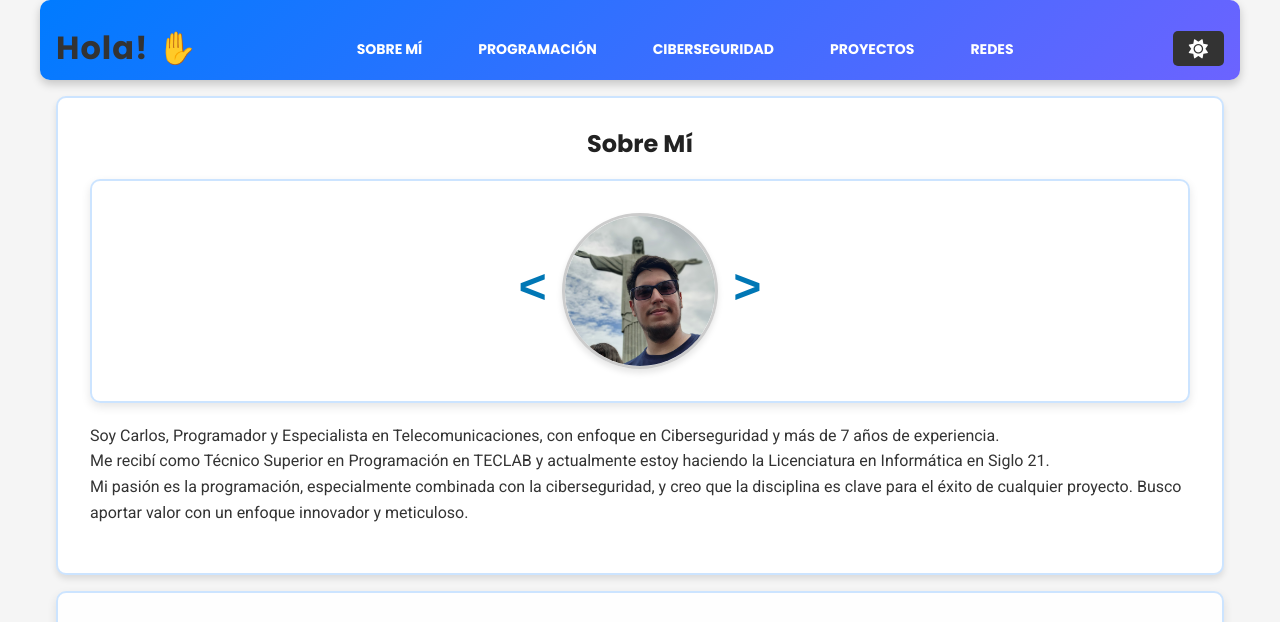
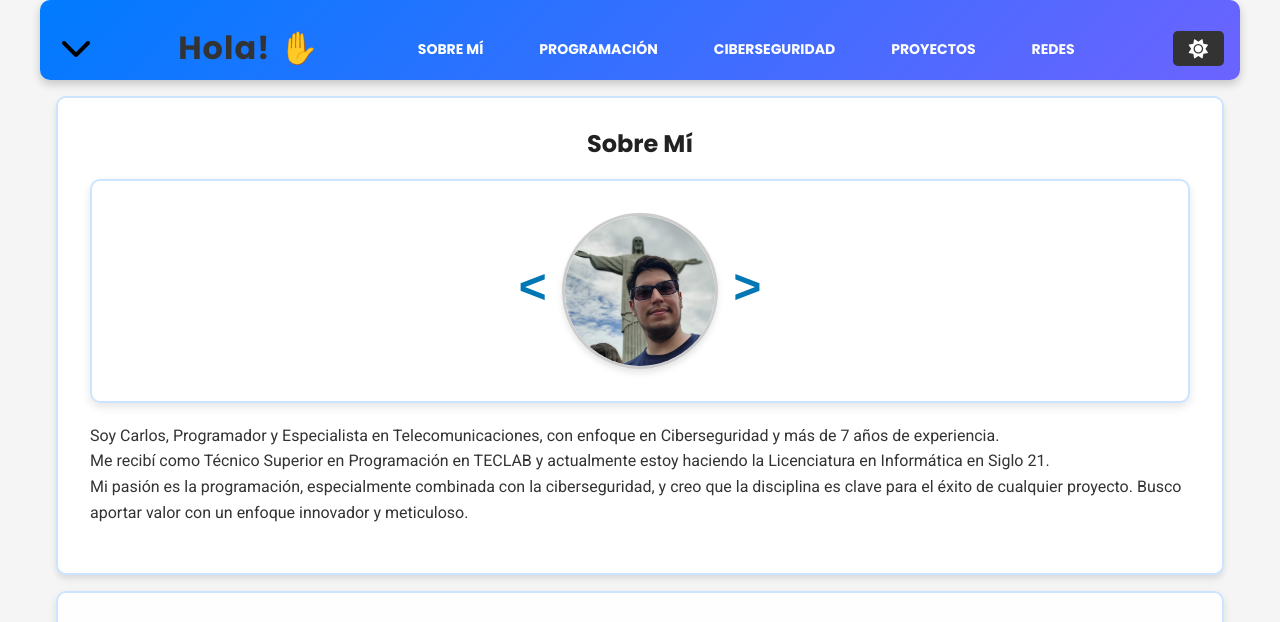
Before and after one commit to CarCuevas-ux/Portafolio, a plain HTML site: page index.html in a window 1280 px wide. Shown: the top 622 px of the page. Drawn offline with Linux system fonts and the light colour scheme.

Commit message:
Modificación de boton desplegable

```diff
--- a/index.html
+++ b/index.html
@@ -10,10 +10,13 @@
     </head>
     <body>
         <header class="header">
+            <button id="toggleButton">
+                <i class="fas fa-chevron-down" id="toggleIcon"></i> <!-- Ícono de flecha hacia abajo -->
+            </button>
             <h1 class="bienvenida">
                 Hola!<span class="mano">✋</span>
             </h1>
-            <nav class="navegacion">
+            <nav class="navegacion" id="navMenu">
                 <ul class="encabezado">
                     <li><a href="#sobre-mi">Sobre mí</a></li>
                     <li><a href="#programacion">Programación</a></li>
```
Also changed, not shown: nada.html (added).
